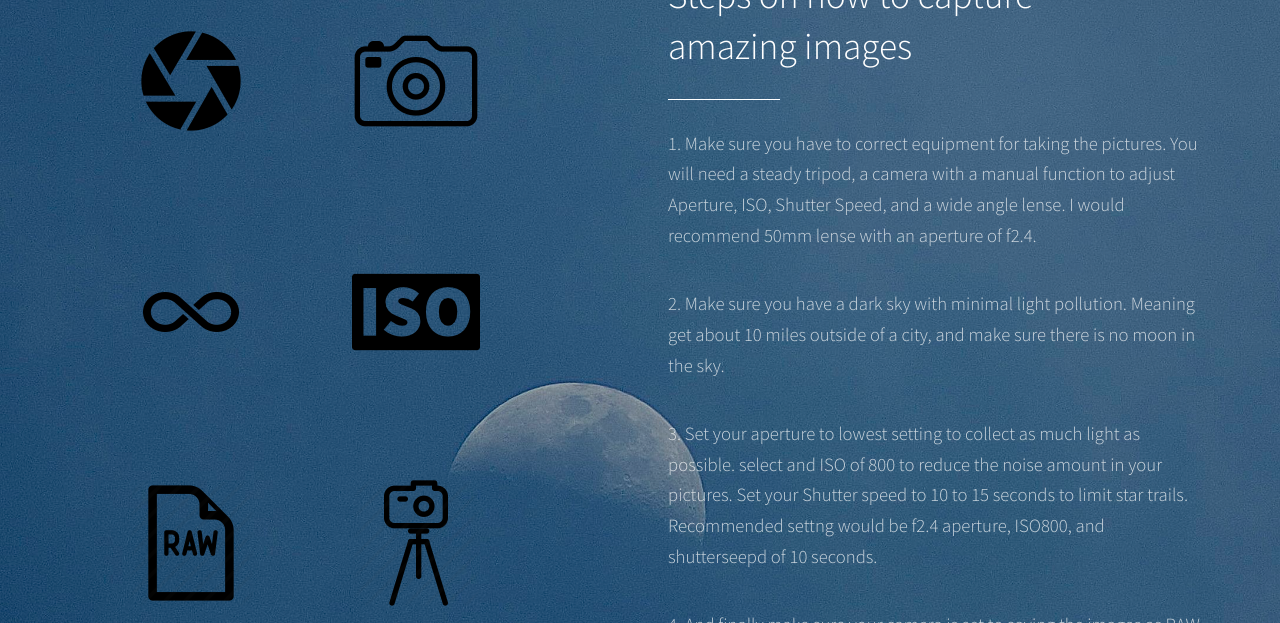
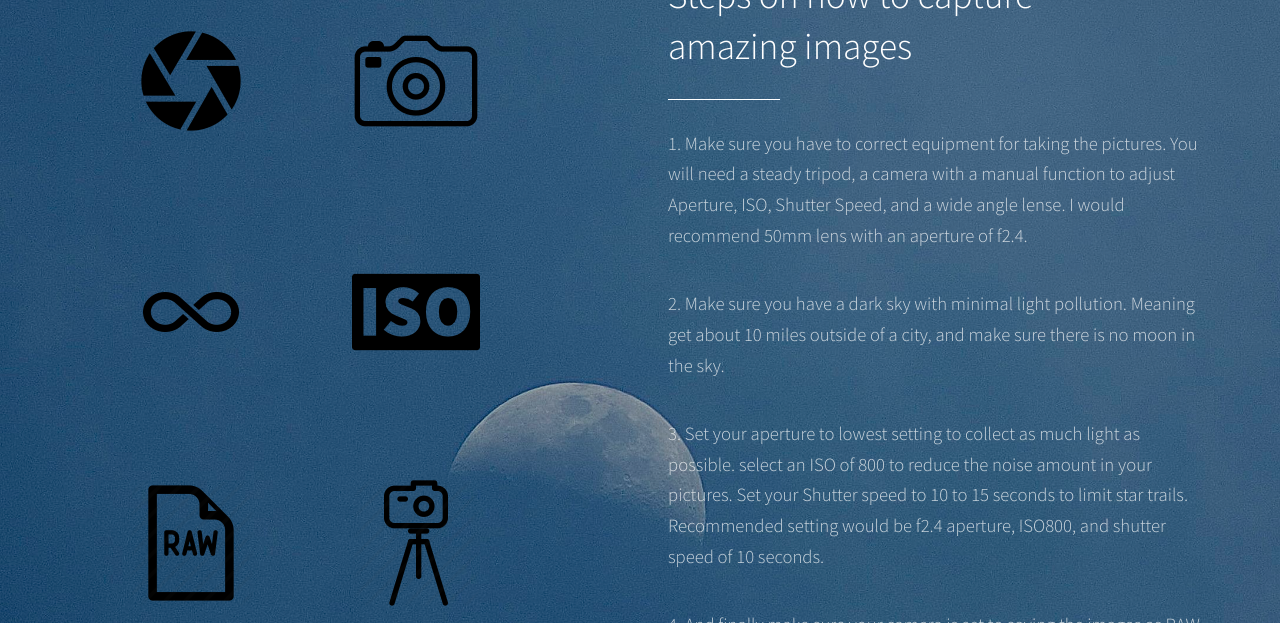
Before and after one commit to martini9219/martini9219.github.io, a plain HTML site: page index.html in a window 1280 px wide. Shown: the part 1240-1863 px from the top of the page. Drawn offline with Linux system fonts and the light colour scheme.

Commit message:
More spelling corrections

```diff
--- a/index.html
+++ b/index.html
@@ -70,9 +70,9 @@
 								<h2>Steps on how to capture<br />
 								amazing images</h2>
 							</header>
-							<p>1.  Make sure you have to correct equipment for taking the pictures. You will need a steady tripod, a camera with a manual function to adjust Aperture, ISO, Shutter Speed, and a wide angle lense.  I would recommend 50mm lense with an aperture of f2.4.</p>
+							<p>1.  Make sure you have to correct equipment for taking the pictures. You will need a steady tripod, a camera with a manual function to adjust Aperture, ISO, Shutter Speed, and a wide angle lense.  I would recommend 50mm lens with an aperture of f2.4.</p>
 							<p>2.  Make sure you have a dark sky with minimal light pollution.  Meaning get about 10 miles outside of a city, and make sure there is no moon in the sky.</p>
-							<p>3.  Set your aperture to lowest setting to collect as much light as possible. select and ISO of 800 to reduce the noise amount in your pictures.  Set your Shutter speed to 10 to 15 seconds to limit star trails. Recommended settng would be f2.4 aperture, ISO800, and shutterseepd of 10 seconds.</p>
+							<p>3.  Set your aperture to lowest setting to collect as much light as possible. select an ISO of 800 to reduce the noise amount in your pictures.  Set your Shutter speed to 10 to 15 seconds to limit star trails. Recommended setting would be f2.4 aperture, ISO800, and shutter speed of 10 seconds.</p>
 							<p>4.  And finally make sure your camera is set to saving the images as RAW plus JPEG so that you can edit the photos afterwards will all the data included.  Use programs like Adobe Lightroom would be the best.
 						</div>
 					</div>
```
